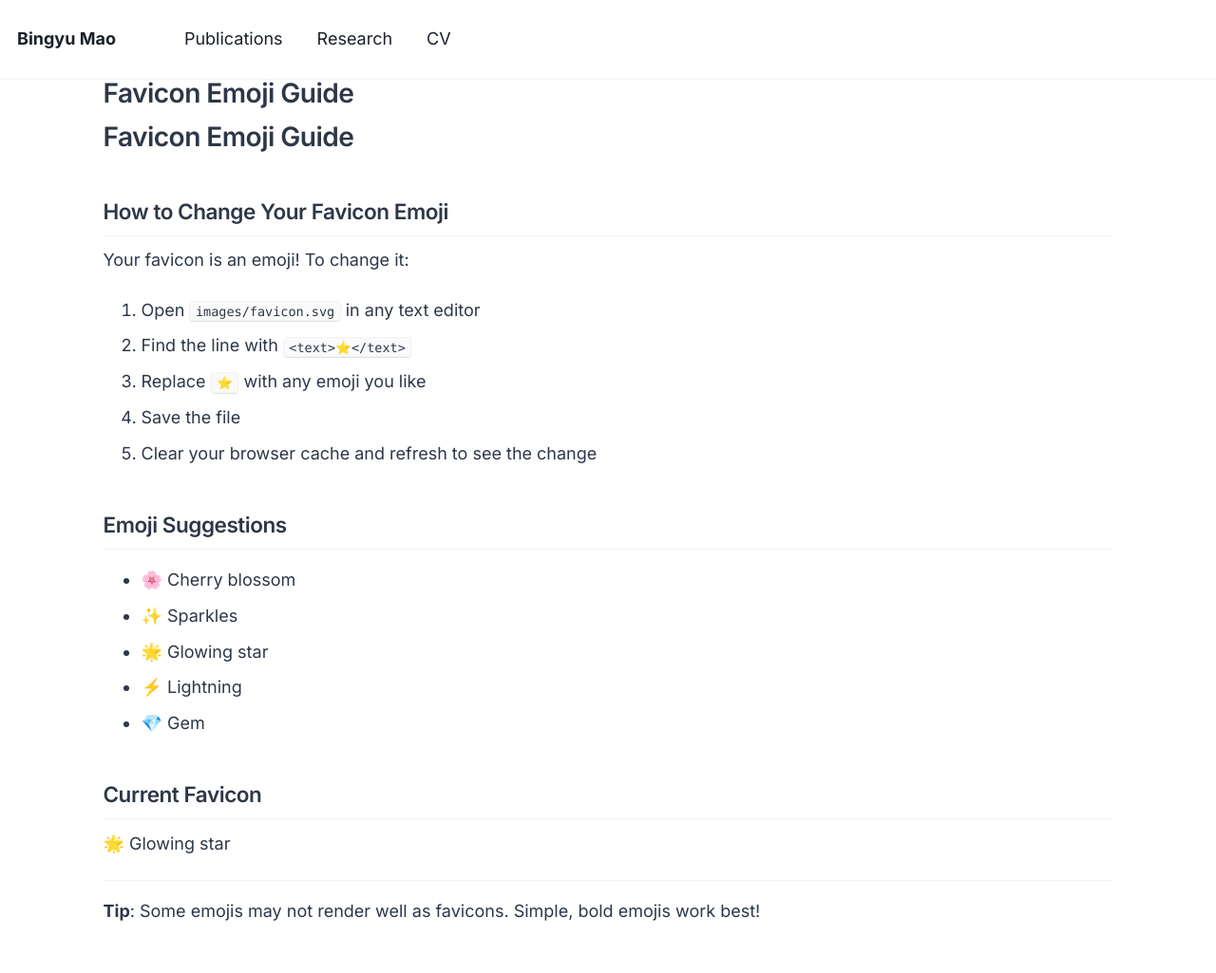
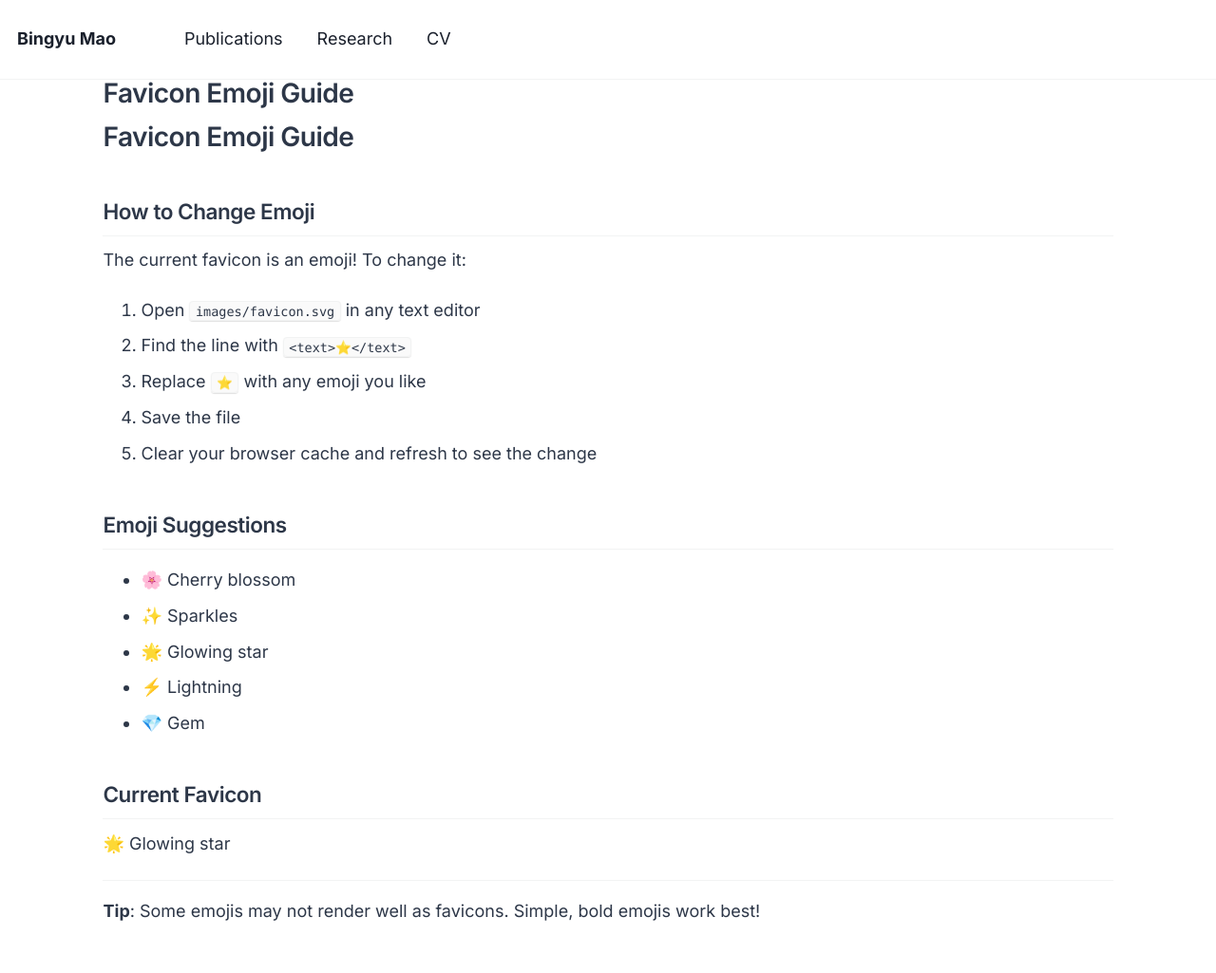
Before and after one commit to BingyuMao/BingyuMao.github.io, a Jekyll site: the page built from images/FAVICON_GUIDE.md, in a window 1280 px wide. Shown: the whole page at 95% size. Built offline with Jekyll 4.4.1, drawn with Linux system fonts in a browser that asks for light colours; our own code applies the rules of GitHub Pages for plain Markdown files.

Commit message:
Error fix

```diff
--- a/_includes/scripts.html
+++ b/_includes/scripts.html
@@ -1,4 +1,3 @@
 <script src="{{ base_path }}/assets/js/main.min.js"></script>
 
 {% include analytics.html %}
-{% include /comments-providers/scripts.html %}
--- a/images/FAVICON_GUIDE.md
+++ b/images/FAVICON_GUIDE.md
@@ -1,8 +1,8 @@
 # Favicon Emoji Guide
 
-## How to Change Your Favicon Emoji
+## How to Change Emoji
 
-Your favicon is an emoji! To change it:
+The current favicon is an emoji! To change it:
 
 1. Open `images/favicon.svg` in any text editor
 2. Find the line with `<text>⭐</text>`
```
Also changed, not shown: README.md (+2 -12 lines).
